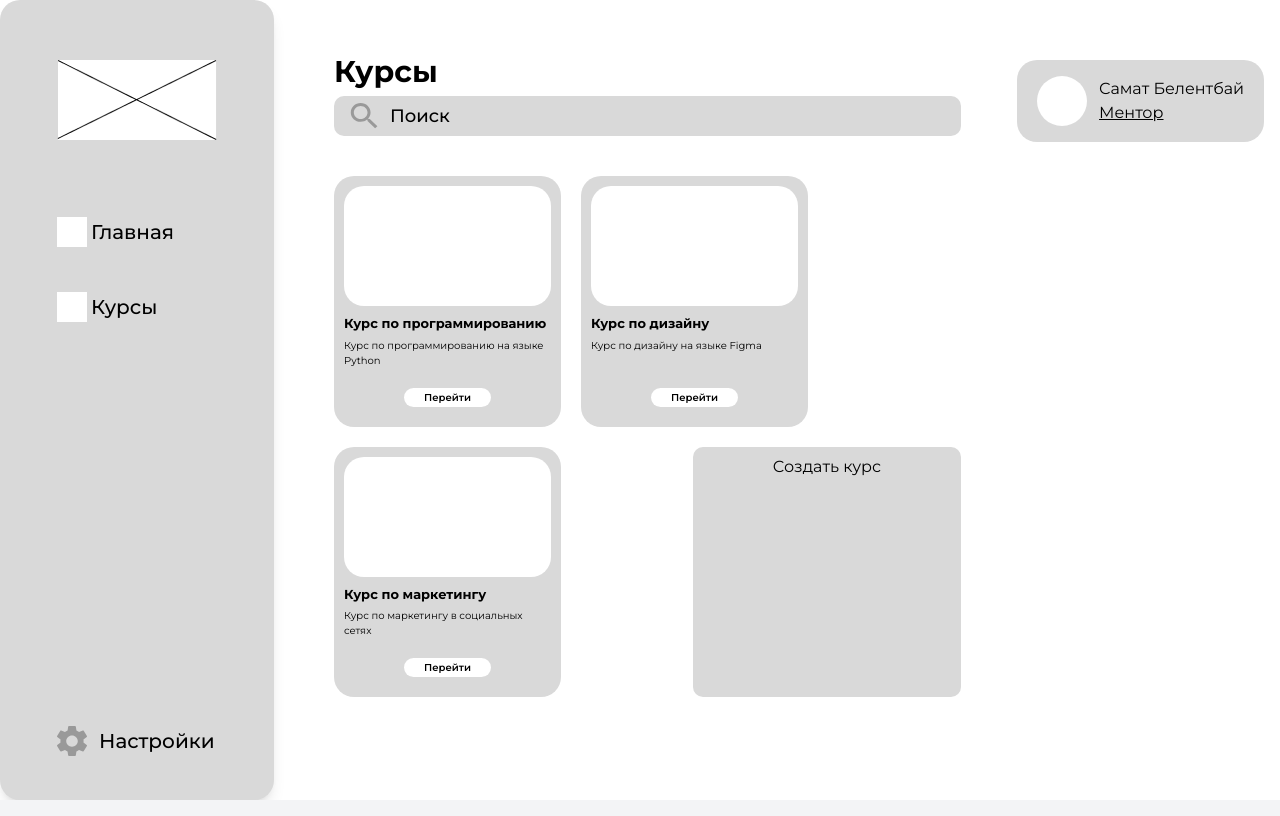
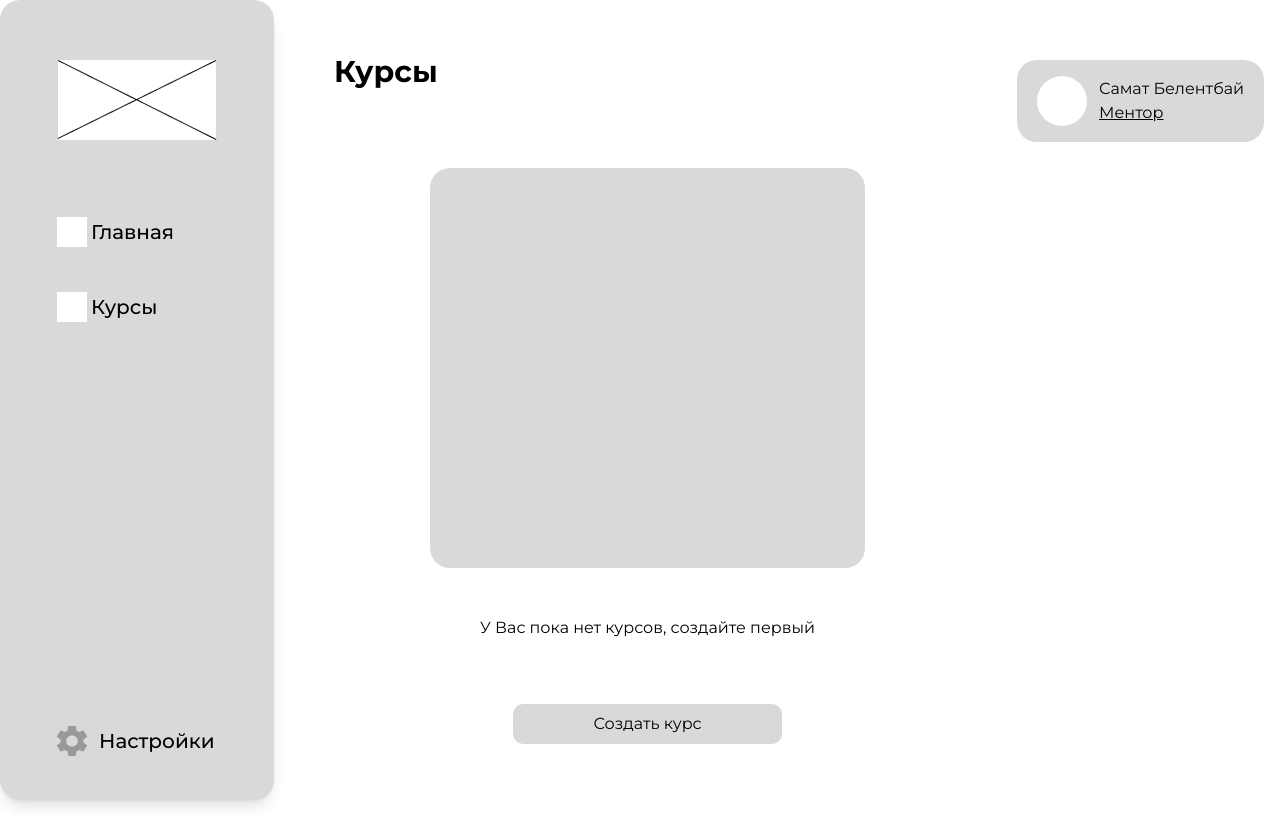
Before and after one commit to samekeekz/jusan-lms, a React (Vite) app: page /learn/courses in a window 1280 px wide. Built offline with nearby package versions, Linux system fonts and the light colour scheme.

Commit message:
feat: add uploading images

```diff
--- a/src/components/ImageUploader/ImageUploader.tsx
+++ b/src/components/ImageUploader/ImageUploader.tsx
@@ -1,4 +1,4 @@
-import React, { useState, ChangeEvent, FormEvent } from "react";
+import React, { ChangeEvent } from "react";
 
 interface ImageUploaderProps {
   selectedImage: File | null;
@@ -11,14 +11,19 @@ const ImageUploader: React.FC<ImageUploaderProps> = ({
   previewURL,
   onImageSelect,
 }) => {
-  // const [file, setFile] = useState<File | null>(null);
-  // const [previewURL, setPreviewURL] = useState<string>("");
-
   const handleFileChange = (event: ChangeEvent<HTMLInputElement>) => {
     const selectedFile = event.target.files?.[0];
     if (!selectedFile) return;
 
-    onImageSelect(selectedFile, URL.createObjectURL(selectedFile));
+    const reader = new FileReader();
+    reader.onload = (event) => {
+      const base64String = event.target?.result as string;
+      // localStorage.setItem("uploadedImage", base64String);
+      onImageSelect(selectedFile, base64String);
+    };
+    reader.readAsDataURL(selectedFile);
+
+    // onImageSelect(selectedFile, URL.createObjectURL(selectedFile));
   };
 
   return (
--- a/src/index.css
+++ b/src/index.css
@@ -17,6 +17,7 @@ html {
 body {
   font-family: "Montserrat", sans-serif;
   background-color: #f3f4f6;
+  min-height: 100vh;
 }
 
 input[type="text"]:focus {
--- a/src/pages/CourseCreation/CourseCreation.tsx
+++ b/src/pages/CourseCreation/CourseCreation.tsx
@@ -40,10 +40,12 @@ const CourseCreation = () => {
       language: selectedOptions.language,
       level: selectedOptions.level,
       recommended_load: selectedOptions.load,
-      logo: selectedImage?.name || "",
+      logo: selectedImage || new File([], ""),
       video: "",
       modules: [],
     };
+
+    localStorage.setItem(data.course_name, previewURL);
 
     console.log(data);
 
--- a/src/pages/Courses/Courses.tsx
+++ b/src/pages/Courses/Courses.tsx
@@ -12,29 +12,54 @@ import { Link } from "react-router-dom";
 
 const Courses = () => {
   const [searchQuery, setSearchQuery] = useState("");
-  // const courses = useAppSelector((state) => state.course.courses);
+  const courses = useAppSelector((state) => state.course.courses);
 
-  const courses = [
-    {
-      id: 1,
-      course_name: "Курс по программированию",
-      course_description: "Курс по программированию на языке Python",
-    },
-    {
-      id: 2,
-      course_name: "Курс по дизайну",
-      course_description: "Курс по дизайну на языке Figma",
-    },
-    {
-      id: 3,
-      course_name: "Курс по маркетингу",
-      course_description: "Курс по маркетингу в социальных сетях",
-    },
-  ];
+  // const courses = [
+  //   {
+  //     id: 1,
+  //     course_name: "Курс по программированию",
+  //     course_description: "Курс по программированию на языке Python",
+  //   },
+  //   {
+  //     id: 2,
+  //     course_name: "Курс по дизайну",
+  //     course_description: "Курс по дизайну на языке Figma",
+  //   },
+  //   {
+  //     id: 3,
+  //     course_name: "Курс по маркетингу",
+  //     course_description: "Курс по маркетингу в социальных сетях",
+  //   },
+  //   {
+  //     id: 3,
+  //     course_name: "Курс по маркетингу",
+  //     course_description: "Курс по маркетингу в социальных сетях",
+  //   },
+  //   {
+  //     id: 3,
+  //     course_name: "Курс по маркетингу",
+  //     course_description: "Курс по маркетингу в социальных сетях",
+  //   },
+  //   {
+  //     id: 3,
+  //     course_name: "Курс по маркетингу",
+  //     course_description: "Курс по маркетингу в социальных сетях",
+  //   },
+  //   {
+  //     id: 3,
+  //     course_name: "Курс по маркетингу",
+  //     course_description: "Курс по маркетингу в социальных сетях",
+  //   },
+  //   {
+  //     id: 3,
+  //     course_name: "Курс по маркетингу",
+  //     course_description: "Курс по маркетингу в социальных сетях",
+  //   },
+  // ];
 
   const [filteredCourses, setFilteredCourses] = useState<Course[]>(courses);
 
-  const handleSearchChange = (e) => {
+  const handleSearchChange = (e: React.ChangeEvent<HTMLInputElement>) => {
     setSearchQuery(e.target.value);
     filterCourses(e.target.value);
   };
@@ -72,13 +97,23 @@ const Courses = () => {
         )}
         <div className="mt-10 max-w-full">
           {courses.length > 0 ? (
-            <div className="flex h-full max-w-full flex-wrap gap-5">
+            <div className="w-full flex flex-col">
+              <div className="flex justify-start gap-7 max-w-full flex-wrap">
                 {(filteredCourses as typeof courses).map((course) => (
                   <div
                     key={course.id}
-                  className="w-[227px] flex flex-col rounded-[20px] bg-[#D9D9D9] px-[10px] pt-[10px] pb-5"
+                    className="w-[227px] h-[250px] flex flex-col rounded-[20px] bg-[#D9D9D9] px-[10px] pt-[10px] pb-5 overflow-hidden"
                   >
-                  <div className="bg-white w-full h-[120px] rounded-[20px] mb-2"></div>
+                    <div className="bg-white w-full h-[120px] rounded-[20px] mb-2 flex justify-center items-center">
+                      {course.logo && (
+                        <img
+                          className="max-w-full max-h-full object-contain"
+                          key={course.course_name}
+                          src={localStorage.getItem(course.course_name) || ""}
+                          alt={`Image ${course.logo}`}
+                        />
+                      )}
+                    </div>
                     <p className="mb-1 text-[13px] font-bold">
                       {course.course_name}
                     </p>
@@ -94,10 +129,10 @@ const Courses = () => {
                     </Link>
                   </div>
                 ))}
-              <span className="grow"></span>
+              </div>
               <Link
                 to="/courses/create"
-                className="bg-[#D9D9D9] hover:bg-[#A9A9A9] py-2 px-20 rounded-[10px]"
+                className="bg-[#D9D9D9] mt-10 self-center block mx-auto hover:bg-[#A9A9A9] py-2 px-20 rounded-[10px]"
               >
                 Создать курс
               </Link>
--- a/src/store/slices/courseSlice.ts
+++ b/src/store/slices/courseSlice.ts
@@ -7,7 +7,7 @@ export interface CourseState {
 
 export interface Course {
   id: number;
-  logo: string;
+  logo: File;
   video: string;
   course_name: string;
   course_description: string;
```
Lines whose indentation alone changed are shown as unchanged.
